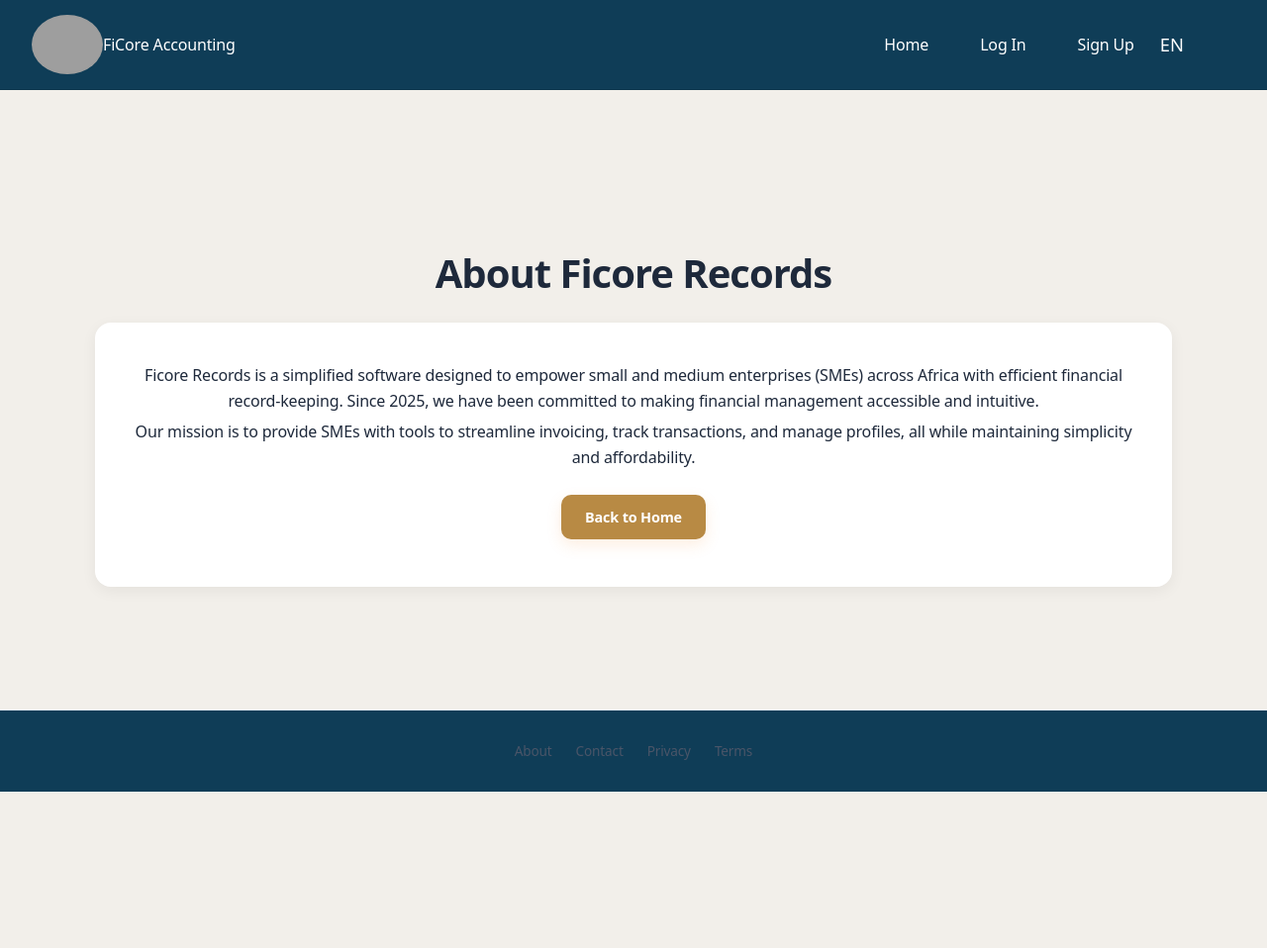
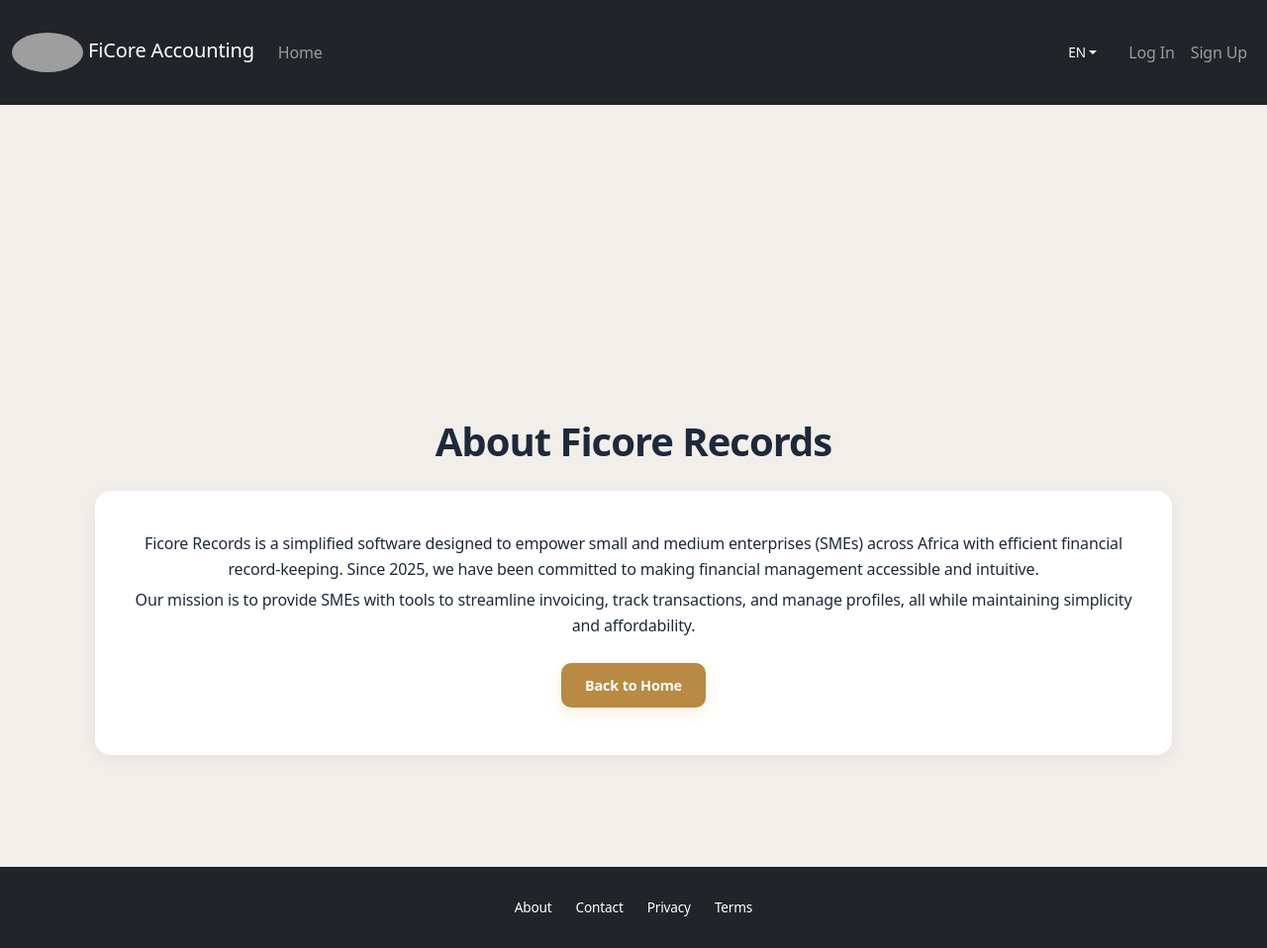
Before and after one commit to FicoreAfrica/Ficore-Records, a Flask app: page /about in a window 1280 px wide. Shown: the whole page at 99% size. Before the commit the page ends 800 px from the top, so only its background shows below. Run offline with Flask 3, Linux system fonts and the light colour scheme; parts of the project's set-up code (start-up, migrations or seed data) failed here and were passed over; grey boxes are pictures that could not be loaded.

Commit message:
Update base.html

```diff
--- a/ficore-accounting/templates/base.html
+++ b/ficore-accounting/templates/base.html
@@ -7,83 +7,107 @@
     <meta name="keywords" content="accounting, finance, business, bookkeeping">
     <meta name="author" content="FiCore">
     <title>{% block title %}{{ trans('app_title', default='FiCore Accounting') }}{% endblock %}</title>
-    <link rel="stylesheet" href="https://cdn.jsdelivr.net/npm/bootstrap@5.3.2/dist/css/bootstrap.min.css">
+    <link rel="stylesheet" href="https://cdn.jsdelivr.net/npm/bootstrap@5.3.3/dist/css/bootstrap.min.css">
     <link rel="stylesheet" href="{{ url_for('static', filename='css/styles.css') }}">
-    <link rel="manifest" href="{{ url_for('static', filename='manifest.json') }}">
+    <link rel="manifest" href="{{ url_for('manifest') }}">
     <link rel="icon" href="{{ url_for('static', filename='images/favicon.ico') }}">
     {% block head %}{% endblock %}
 </head>
 <body>
-    <div class="wrapper">
-        <nav class="app-navbar navbar navbar-expand-lg">
-            <div class="container-fluid align-items-end">
-                <div class="navbar-logo-col">
-                    <a class="app-navbar-brand" href="{{ url_for('index') }}">
-                        <img src="{{ url_for('static', filename='images/logo.png') }}" alt="{{ trans('logo_alt', default='FiCore Logo') }}" class="logo">
-                        <span>{{ trans('app_name', default='FiCore Accounting') }}</span>
+    <nav class="navbar navbar-expand-lg navbar-dark bg-dark">
+        <div class="container-fluid">
+            <a class="navbar-brand" href="{{ url_for('index') }}">
+                <img src="{{ url_for('static', filename='images/logo.png') }}" alt="{{ trans('logo_alt', default='FiCore Logo') }}" class="logo" style="height: 40px;">
+                {{ trans('app_name', default='FiCore Accounting') }}
             </a>
-                </div>
-                <button class="app-toggler navbar-toggler" type="button" data-bs-toggle="collapse" data-bs-target="#navbarNav" aria-controls="navbarNav" aria-expanded="false" aria-label="{{ trans('toggle_navigation', default='Toggle navigation') }}">
+            <button class="navbar-toggler" type="button" data-bs-toggle="collapse" data-bs-target="#navbarNav" aria-controls="navbarNav" aria-expanded="false" aria-label="{{ trans('toggle_navigation', default='Toggle navigation') }}">
                 <span class="navbar-toggler-icon"></span>
             </button>
-                <div class="collapse navbar-collapse d-none d-lg-block" id="navbarNav">
-                    <ul class="app-nav-list navbar-nav ms-auto">
-                        <li class="app-nav-item nav-item">
-                            <a class="app-nav-link nav-link" href="{{ url_for('index') }}" data-bs-toggle="tooltip" data-bs-title="{{ trans('home_tooltip', default='Go to homepage') }}">{{ trans('home', default='Home') }}</a>
+            <div class="collapse navbar-collapse" id="navbarNav">
+                <ul class="navbar-nav me-auto">
+                    <li class="nav-item">
+                        <a class="nav-link" href="{{ url_for('index') }}" data-bs-toggle="tooltip" data-bs-title="{{ trans('home_tooltip', default='Go to homepage') }}">{{ trans('home', default='Home') }}</a>
                     </li>
                     {% if current_user.is_authenticated %}
-                            <li class="app-nav-item nav-item">
-                                <a class="app-nav-link nav-link" href="{{ url_for('general_dashboard') }}" data-bs-toggle="tooltip" data-bs-title="{{ trans('dashboard_tooltip', default='View your dashboard') }}">{{ trans('dashboard', default='Dashboard') }}</a>
+                        <li class="nav-item">
+                            <a class="nav-link" href="{{ url_for('general_dashboard') }}" data-bs-toggle="tooltip" data-bs-title="{{ trans('dashboard_tooltip', default='View your dashboard') }}">{{ trans('dashboard', default='Dashboard') }}</a>
                         </li>
-                            <li class="app-nav-item nav-item">
-                                <a class="app-nav-link nav-link" href="{{ url_for('users.profile') }}" data-bs-toggle="tooltip" data-bs-title="{{ trans('profile_tooltip', default='Manage your profile') }}">{{ trans('profile', default='Profile') }}</a>
+                        <li class="nav-item">
+                            <a class="nav-link" href="{{ url_for('inventory.index') }}" data-bs-toggle="tooltip" data-bs-title="{{ trans('inventory_tooltip', default='Manage inventory') }}">{{ trans('inventory', default='Inventory') }}</a>
                         </li>
-                            {% if current_user.is_admin %}
-                                <li class="app-nav-item nav-item dropdown">
-                                    <a class="app-nav-link dropdown-toggle nav-link" href="#" id="adminDropdown" role="button" data-bs-toggle="dropdown" aria-expanded="false" data-bs-title="{{ trans('admin_tooltip', default='Admin controls') }}">
+                        <li class="nav-item">
+                            <a class="nav-link" href="{{ url_for('payments.index') }}" data-bs-toggle="tooltip" data-bs-title="{{ trans('payments_tooltip', default='Manage payments') }}">{{ trans('payments', default='Payments') }}</a>
+                        </li>
+                        <li class="nav-item">
+                            <a class="nav-link" href="{{ url_for('receipts.index') }}" data-bs-toggle="tooltip" data-bs-title="{{ trans('receipts_tooltip', default='Manage receipts') }}">{{ trans('receipts', default='Receipts') }}</a>
+                        </li>
+                        <li class="nav-item">
+                            <a class="nav-link" href="{{ url_for('reports.index') }}" data-bs-toggle="tooltip" data-bs-title="{{ trans('reports_tooltip', default='View reports') }}">{{ trans('reports', default='Reports') }}</a>
+                        </li>
+                        <li class="nav-item">
+                            <a class="nav-link" href="{{ url_for('settings.index') }}" data-bs-toggle="tooltip" data-bs-title="{{ trans('settings_tooltip', default='Manage settings') }}">{{ trans('settings', default='Settings') }}</a>
+                        </li>
+                        {% if current_user.get('is_admin', False) %}
+                            <li class="nav-item dropdown">
+                                <a class="nav-link dropdown-toggle" href="#" id="adminDropdown" role="button" data-bs-toggle="dropdown" aria-expanded="false" data-bs-title="{{ trans('admin_tooltip', default='Admin controls') }}">
                                     {{ trans('admin', default='Admin') }}
                                 </a>
-                                    <ul class="app-dropdown-menu dropdown-menu" aria-labelledby="adminDropdown">
-                                        <li><a class="app-dropdown-item dropdown-item" href="{{ url_for('admin.users') }}">{{ trans('manage_users', default='Manage Users') }}</a></li>
-                                        <li><a class="app-dropdown-item dropdown-item" href="{{ url_for('admin.audit_logs') }}">{{ trans('audit_logs', default='Audit Logs') }}</a></li>
+                                <ul class="dropdown-menu" aria-labelledby="adminDropdown">
+                                    <li><a class="dropdown-item" href="{{ url_for('admin.users') }}">{{ trans('manage_users', default='Manage Users') }}</a></li>
+                                    <li><a class="dropdown-item" href="{{ url_for('admin.audit_logs') }}">{{ trans('audit_logs', default='Audit Logs') }}</a></li>
                                 </ul>
                             </li>
                         {% endif %}
-                            <li class="app-nav-item nav-item">
-                                <a class="app-nav-link nav-link" href="{{ url_for('users.logout') }}" data-bs-toggle="tooltip" data-bs-title="{{ trans('logout_tooltip', default='Log out of your account') }}">{{ trans('logout', default='Logout') }}</a>
-                            </li>
-                        {% else %}
-                            <li class="app-nav-item nav-item">
-                                <a class="app-nav-link nav-link" href="{{ url_for('users.login') }}" data-bs-toggle="tooltip" data-bs-title="{{ trans('login_tooltip', default='Log in to your account') }}">{{ trans('login', default='Login') }}</a>
-                            </li>
-                            <li class="app-nav-item nav-item">
-                                <a class="app-nav-link nav-link" href="{{ url_for('users.signup') }}" data-bs-toggle="tooltip" data-bs-title="{{ trans('signup_tooltip', default='Create a new account') }}">{{ trans('signup', default='Sign Up') }}</a>
+                    {% endif %}
+                </ul>
+                <ul class="navbar-nav ms-auto align-items-center">
+                    {% if current_user.is_authenticated %}
+                        <li class="nav-item">
+                            <a class="nav-link" href="{{ url_for('users.profile') }}" data-bs-toggle="tooltip" data-bs-title="{{ trans('profile_tooltip', default='Manage your profile') }}">{{ trans('profile', default='Profile') }}</a>
                         </li>
                     {% endif %}
+                    <li class="nav-item dropdown">
+                        <a class="nav-link dropdown-toggle" href="#" id="languageDropdown" role="button" data-bs-toggle="dropdown" aria-expanded="false" data-bs-title="{{ trans('language_tooltip', default='Change language') }}">
+                            {{ session.get('lang', 'en').upper() }}
+                        </a>
+                        <ul class="dropdown-menu dropdown-menu-end" aria-labelledby="languageDropdown">
+                            <li><a class="dropdown-item" href="{{ url_for('set_language', lang='en') }}">{{ trans('english', default='English') }}</a></li>
+                            <li><a class="dropdown-item" href="{{ url_for('set_language', lang='ha') }}">{{ trans('hausa', default='Hausa') }}</a></li>
                         </ul>
-                </div>
-                <div class="g AND-nav-togglers gap-navbar-togglers">
-                    <button class="language-toggle-btn" onclick="toggleLanguage()" data-bs-toggle="tooltip" data-bs-title="{{ trans('language_toggle_tooltip', default='Switch to ' + ('Hausa' if session.get('lang', 'en') == 'en' else 'English')) }}">
-                        {{ session.get('lang', 'en').upper() }}
-                    </button>
-                    <button class="mode-toggle-btn" onclick="toggleDarkMode()" data-bs-toggle="tooltip" data-bs-title="{{ trans('mode_toggle_tooltip', default='Switch to ' + ('dark mode' if not session.get('dark_mode', False) else 'light mode')) }}">
+                    </li>
+                    <li class="nav-item">
+                        <button class="nav-link btn btn-link" onclick="toggleDarkMode()" data-bs-toggle="tooltip" data-bs-title="{{ trans('mode_toggle_tooltip', default='Switch to ' + ('dark mode' if not session.get('dark_mode', False) else 'light mode')) }}">
                             {% if session.get('dark_mode', False) %}
                                 <i class="bi bi-sun"></i>
                             {% else %}
                                 <i class="bi bi-moon-stars"></i>
                             {% endif %}
                         </button>
+                    </li>
+                    {% if current_user.is_authenticated %}
+                        <li class="nav-item">
+                            <a class="nav-link" href="{{ url_for('users.logout') }}" data-bs-toggle="tooltip" data-bs-title="{{ trans('logout_tooltip', default='Log out of your account') }}">{{ trans('logout', default='Logout') }}</a>
+                        </li>
+                    {% else %}
+                        <li class="nav-item">
+                            <a class="nav-link" href="{{ url_for('users.login') }}" data-bs-toggle="tooltip" data-bs-title="{{ trans('login_tooltip', default='Log in to your account') }}">{{ trans('login', default='Login') }}</a>
+                        </li>
+                        <li class="nav-item">
+                            <a class="nav-link" href="{{ url_for('users.signup') }}" data-bs-toggle="tooltip" data-bs-title="{{ trans('signup_tooltip', default='Create a new account') }}">{{ trans('signup', default='Sign Up') }}</a>
+                        </li>
+                    {% endif %}
+                </ul>
             </div>
         </div>
     </nav>
 
-        <div class="alert-container">
+    <div class="container mt-3">
         {% with messages = get_flashed_messages(with_categories=true) %}
             {% if messages %}
                 {% for category, message in messages %}
-                        <div class="alert alert-{{ category }} alert-dismissible fade show" role="alert">
+                    <div class="alert alert-{{ 'success' if category == 'success' else 'danger' }} alert-dismissible fade show" role="alert">
                         {{ message }}
-                            <button type="button" class="alert-close-btn btn-close" data-bs-dismiss="alert" aria-label="{{ trans('close', default='Close') }}"></button>
+                        <button type="button" class="btn-close" data-bs-dismiss="alert" aria-label="{{ trans('close', default='Close') }}"></button>
                     </div>
                 {% endfor %}
             {% endif %}
@@ -96,18 +120,17 @@
         </div>
     </main>
 
-        <footer class="footer">
-            <div class="container">
-                <a href="{{ url_for('about') }}">{{ trans('about', default='About') }}</a>
-                <a href="{{ url_for('contact') }}">{{ trans('contact', default='Contact') }}</a>
-                <a href="{{ url_for('privacy') }}">{{ trans('privacy', default='Privacy') }}</a>
-                <a href="{{ url_for('terms') }}">{{ trans('terms', default='Terms') }}</a>
+    <footer class="footer mt-auto py-3 bg-dark text-white">
+        <div class="container text-center">
+            <a href="{{ url_for('about') }}" class="text-white mx-2">{{ trans('about', default='About') }}</a>
+            <a href="{{ url_for('contact') }}" class="text-white mx-2">{{ trans('contact', default='Contact') }}</a>
+            <a href="{{ url_for('privacy') }}" class="text-white mx-2">{{ trans('privacy', default='Privacy') }}</a>
+            <a href="{{ url_for('terms') }}" class="text-white mx-2">{{ trans('terms', default='Terms') }}</a>
         </div>
     </footer>
-    </div>
 
     <script src="https://cdn.jsdelivr.net/npm/@popperjs/core@2.11.8/dist/umd/popper.min.js"></script>
-    <script src="https://cdn.jsdelivr.net/npm/bootstrap@5.3.2/dist/js/bootstrap.min.js"></script>
+    <script src="https://cdn.jsdelivr.net/npm/bootstrap@5.3.3/dist/js/bootstrap.bundle.min.js"></script>
     <script>
         // Initialize tooltips
         document.addEventListener('DOMContentLoaded', function () {
@@ -117,43 +140,18 @@
             });
         });
 
-        // Language toggle
-        function toggleLanguage() {
-            fetch('{{ url_for("set_language") }}', {
-                method: 'POST',
-                headers: { 'Content-Type': 'application/json' },
-                body: JSON.stringify({ lang: '{{ 'ha' if session.get('lang', 'en') == 'en' else 'en' }}' })
-            }).then(response => response.json()).then(data => {
-                if (data.success) {
-                    window.location.reload();
-                }
-            });
-        }
-
         // Dark mode toggle
         function toggleDarkMode() {
             fetch('{{ url_for("set_dark_mode") }}', {
                 method: 'POST',
                 headers: { 'Content-Type': 'application/json' },
                 body: JSON.stringify({ dark_mode: !{{ session.get('dark_mode', False) | tojson }} })
-            }).then(response => response.json()).then(data => {
-                if (data.success) {
+            }).then(response => {
+                if (response.ok) {
                     document.documentElement.classList.toggle('dark-mode');
                     window.location.reload();
                 }
-            });
-        }
-
-        // PWA Service Worker
-        if ('serviceWorker' in navigator) {
-            window.addEventListener('load', function() {
-                navigator.serviceWorker.register('{{ url_for("static", filename="sw.js") }}')
-                    .then(function(registration) {
-                        console.log('Service Worker registered with scope:', registration.scope);
-                    }, function(error) {
-                        console.log('Service Worker registration failed:', error);
-                    });
-            });
+            }).catch(error => console.error('Error:', error));
         }
     </script>
     {% block scripts %}{% endblock %}
```
Lines whose indentation alone changed are shown as unchanged.
